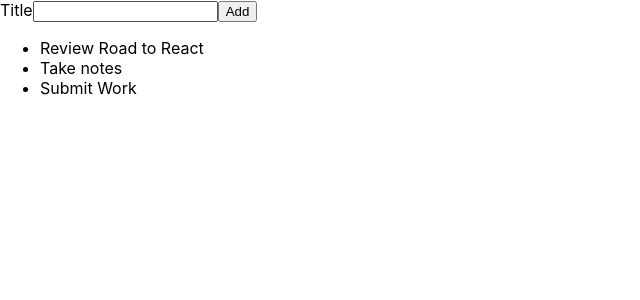
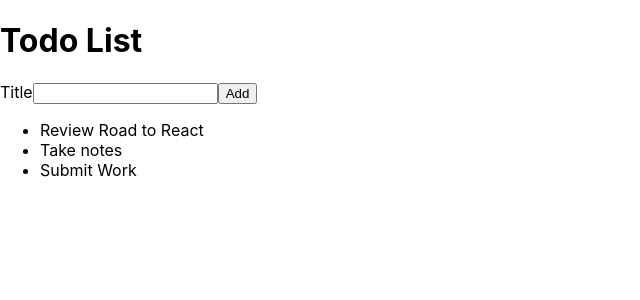
Before and after one commit to Jukari-Richardson/react-todo, a React (Create React App) app: page / in a window 1280 px wide. Shown: the top 300 px of the page, without its empty margins (0-640 px from the left). Built offline with nearby package versions, Linux system fonts and the light colour scheme.

Commit message:
Lesson 5 updated to include adding new todo to list

```diff
--- a/src/AddTodoForm.js
+++ b/src/AddTodoForm.js
@@ -1,6 +1,6 @@
 import React, { useState } from 'react';
 
-function AddTodoForm({ onAddTodo }) {  // Destructure onAddTodo from props
+function AddTodoForm({ onAddTodo }) {
     const [todoTitle, setTodoTitle] = useState('');
 
     const handleTitleChange = (event) => {
@@ -8,15 +8,16 @@ function AddTodoForm({ onAddTodo }) {  // Destructure onAddTodo from props
         setTodoTitle(newTodoTitle);
     };
 
-    function handleAddTodo(event) {
-        event.preventDefault();
-        console.log(todoTitle);
-        onAddTodo({ title: todoTitle, id: Date.now() });
-        setTodoTitle("");  // Fix: Use an empty string, not an assignment
-    }
+    const handleAddTodo = (event) => {
+      event.preventDefault();
+      console.log('Adding todo:', { title: todoTitle, id: Date.now() });
+      onAddTodo({ title: todoTitle, id: Date.now() });
+      setTodoTitle('');
+  };
+
 
     return (
-        <form onSubmit={(e) => handleAddTodo(e)}>
+        <form onSubmit={handleAddTodo}>
             <label htmlFor="todoTitle">Title</label>
             <input
                 id="todoTitle"
@@ -27,6 +28,6 @@ function AddTodoForm({ onAddTodo }) {  // Destructure onAddTodo from props
             <button type="submit">Add</button>
         </form>
     );
-}
+  };
 
 export default AddTodoForm;
--- a/src/App.js
+++ b/src/App.js
@@ -1,30 +1,53 @@
-// /src/App.js
+import React, { useEffect, useState } from 'react';
+import TodoList from './TodoList';
 
-import React, { useState } from 'react';
-import TodoList from './TodoList';
-import AddTodoForm from './AddTodoForm';
+// Custom hook for handling semi-persistent state
+const useSemiPersistentState = () => {
+  // Retrieve saved todo list from localStorage
+  const savedTodoList = localStorage.getItem('savedTodoList');
 
+  // Set initialTodoList based on the saved data (if available)
+  const initialTodoList = savedTodoList ? JSON.parse(savedTodoList) : [];
+
+  // Define state variable todoList and its setter setTodoList using useState hook
+  const [todoList, setTodoList] = useState(initialTodoList);
+
+  // Side effect using useEffect hook to update localStorage when todoList changes
+  useEffect(() => {
+    localStorage.setItem('savedTodoList', JSON.stringify(todoList));
+  }, [todoList]);
+
+  // Return todoList state and its setter for use in components
+  return [todoList, setTodoList];
+};
+
+// Main App component
 function App() {
-  // Remove newTodo state variable
+  // Use custom hook to get todoList state and its setter
+  const [todoList, setTodoList] = useSemiPersistentState();
 
-  // Step 1: Create a state variable named todoList with a default value of an empty array
-  const [todoList, setTodoList] = useState([]);
-
-  // Step 2: Declare a new function named addTodo that takes newTodo as a parameter
+  // Function to add a new todo to the list
   const addTodo = (newTodo) => {
-    // Step 3: Call the setTodoList state setter
-    // Use the spread operator to pass the existing Objects in the todoList Array along with the newTodo Object
+    // Update todoList using the setTodoList setter
     setTodoList([...todoList, newTodo]);
   };
 
+  // Side effect using useEffect hook to update localStorage when todoList changes
+  useEffect(() => {
+    localStorage.setItem('savedTodoList', JSON.stringify(todoList));
+  }, [todoList]);
+
+  // Render JSX
   return (
-    <div>
-      {/* Step 4: Change the value of the onAddTodo prop for AddTodoForm to addTodo */}
-      <AddTodoForm onAddTodo={addTodo} />
+    <>
+      <h1>Todo List</h1>
 
-      {/* Render TodoList component and pass todoList state as a prop */}
-      <TodoList todoList={todoList} />
-    </div>
+      {/* Component for adding a new todo */}
+
+
+      {/* Component for displaying the todo list */}
+      <TodoList todoList={todoList} onAddTodo={addTodo} />
+    </>
   );
 }
 
--- a/src/TodoList.js
+++ b/src/TodoList.js
@@ -1,18 +1,29 @@
-import React from "react";
-import TodoListItem from "./TodoListItem";
+import React, { useState } from 'react';
+import TodoListItem from './TodoListItem';
+import AddTodoForm from './AddTodoForm';
 
-const initialTodoList = [
-  {id: 1, title : "Review Road to React"},
-  {id: 2, title: "Take notes"},
-  {id: 3, title: "Submit Work"},
-]
+function TodoList() {
+    const [todoList, setTodoList] = useState([
+        { id: 1, title: 'Review Road to React' },
+        { id: 2, title: 'Take notes' },
+        { id: 3, title: 'Submit Work' },
+    ]);
 
-function TodoList(){
-  return (
-   <ul>
-    {initialTodoList.map((item) => {return <TodoListItem key ={item.id} title={item.title} />; })}
-   </ul>
-  );
+    const handleAddTodo = (newTodo) => {
+        setTodoList((prevTodoList) => [...prevTodoList, newTodo]);
+    };
+
+    return (
+        <div>
+          <AddTodoForm onAddTodo={handleAddTodo}/>
+            <ul>
+            {todoList.map((item) => (
+  <TodoListItem key={item.id} id={item.id} title={item.title} />
+))}
+
+            </ul>
+        </div>
+    );
 }
 
 export default TodoList;
--- a/src/TodoListItem.js
+++ b/src/TodoListItem.js
@@ -1,9 +1,9 @@
 import React from 'react';
 
-function TodoListItem (todo) {
-    return (
-        <li key={todo.key}>{todo.title}</li>
-    )
+function TodoListItem(props) {
+  return (
+    <li key={props.id}>{props.title}</li>
+  );
 }
 
 export default TodoListItem;
```
